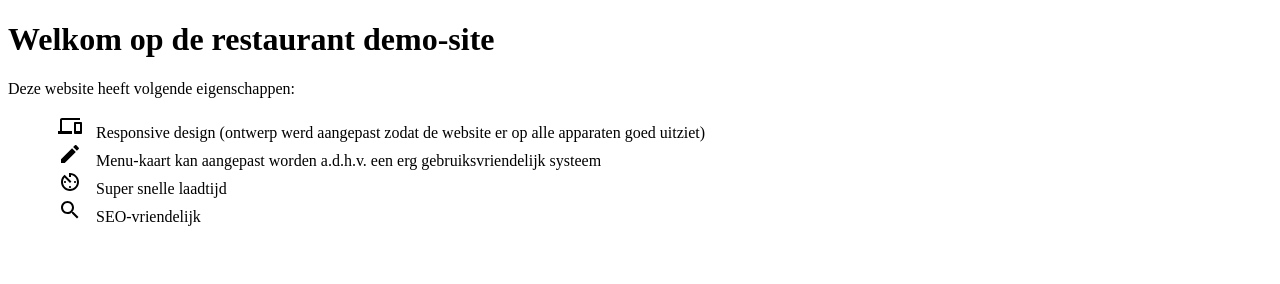
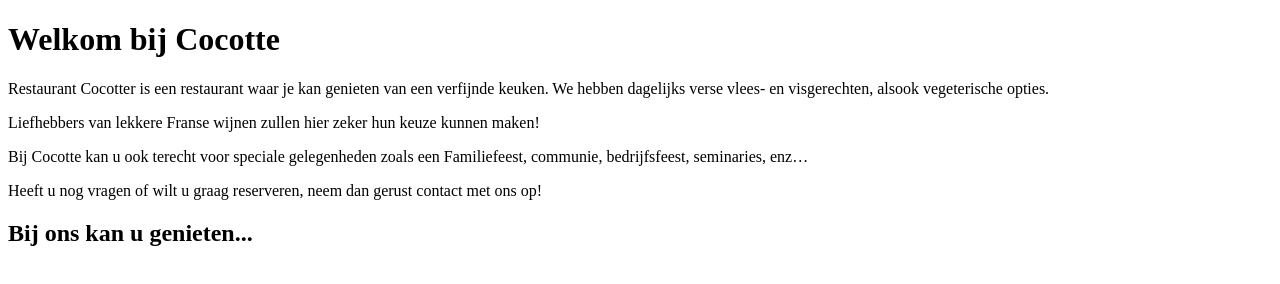
Before and after one commit to derozan10/gatsby-restaurant-template, a Gatsby site: page / in a window 1280 px wide. Built offline with nearby package versions, Linux system fonts and the light colour scheme; Gatsby itself is replaced by a stand-in of ours.

Commit message:
update cocotte

```diff
--- a/package.json
+++ b/package.json
@@ -15,7 +15,8 @@
     "react-helmet": "^5.2.0",
     "react-icons": "^3.0.5",
     "react-transition-group": "^2.4.0",
-    "styled-components": "^3.4.2"
+    "styled-components": "^3.4.2",
+    "typeface-courgette": "0.0.72"
   },
   "keywords": [
     "gatsby"
--- a/src/components/Hero.js
+++ b/src/components/Hero.js
@@ -1,7 +1,7 @@
 import React, { Component } from "react";
 import styled from "styled-components";
 import heroBackground from "../assets/img/hero-bg.jpg";
-import logo from "../assets/img/restaurantLogo-white.svg";
+import logo from "../assets/img/Cocotte-logo-white.svg";
 import "animate.css";
 
 const StyledHero = styled.div`
--- a/src/layouts/index.css
+++ b/src/layouts/index.css
@@ -1,8 +1,3 @@
-@font-face {
-  font-family: "Italianno";
-  src: url("../assets/fonts/Italianno-Regular.ttf");
-}
-
 html {
   font-family: sans-serif;
   -ms-text-size-adjust: 100%;
--- a/src/pages/Contact.js
+++ b/src/pages/Contact.js
@@ -24,9 +24,9 @@
         </div>
         <div>
           <h2>Contacteer ons</h2>
-          <p>Tel:03 333 33 33</p>
-          <p>info@uwemailadres.be</p>
-          <p>Uw straat 21, 2140 Antwerpen</p>
+          <p>Tel:03 522 34 34</p>
+          <p>info@Cocotte.be</p>
+          <p>Jagerstraat 21, 2050 Antwerpen</p>
         </div>
       </div>
 
--- a/src/pages/index.js
+++ b/src/pages/index.js
@@ -1,25 +1,17 @@
 import React from "react";
-import pencil from "../assets/img/baseline-create-24px.svg";
-import speed from "../assets/img/baseline-av_timer-24px.svg";
-import devices from "../assets/img/baseline-devices-24px.svg";
-import search from "../assets/img/baseline-search-24px.svg";
-
-const iconStyle = {
-  margin: "0 10px",
-  fillColor: "red"
-}
 
 const IndexPage = () => (
   <div>
-    <h1>Welkom op de restaurant demo-site</h1>
-    <p>Deze website heeft volgende eigenschappen:</p>
-    <ul style={{ listStyleType: "none" }}>
-      <li><img src={devices} style={iconStyle} alt="devices" /> Responsive design (ontwerp werd aangepast zodat de website er op alle apparaten goed uitziet)</li>
-      <li><img src={pencil} style={iconStyle} alt="pencil" /> Menu-kaart kan aangepast worden a.d.h.v. een erg gebruiksvriendelijk systeem</li>
-      <li><img src={speed} style={iconStyle} alt="speed" /> Super snelle laadtijd</li>
-      <li><img src={search} style={iconStyle} alt="search" /> SEO-vriendelijk</li>
-      {/* <li><img src={penicl} alt="pencil" /></li> */}
-    </ul>
+    <h1>Welkom bij Cocotte</h1>
+    <p>
+      Restaurant Cocotter is een restaurant waar je kan genieten van een verfijnde keuken.
+      We hebben dagelijks verse vlees- en visgerechten, alsook vegeterische opties.
+    </p>
+    <p>Liefhebbers van lekkere Franse wijnen zullen hier zeker hun keuze kunnen maken!</p>
+    <p>Bij Cocotte kan u ook terecht voor speciale gelegenheden zoals een Familiefeest, communie, bedrijfsfeest, seminaries, enz…</p>
+    <p>Heeft u nog vragen of wilt u graag reserveren, neem dan gerust contact met ons op!</p>
+
+    <h2>Bij ons kan u genieten...</h2>
   </div>
 );
 
```
Also changed, not shown: src/layouts/index.js (+6 -4 lines), src/assets/img/Cocotte-logo-brown.svg (added), src/assets/img/Cocotte-logo-white.svg (added), src/assets/img/Cocotte-thumbnail.png (added), 1 other file.
